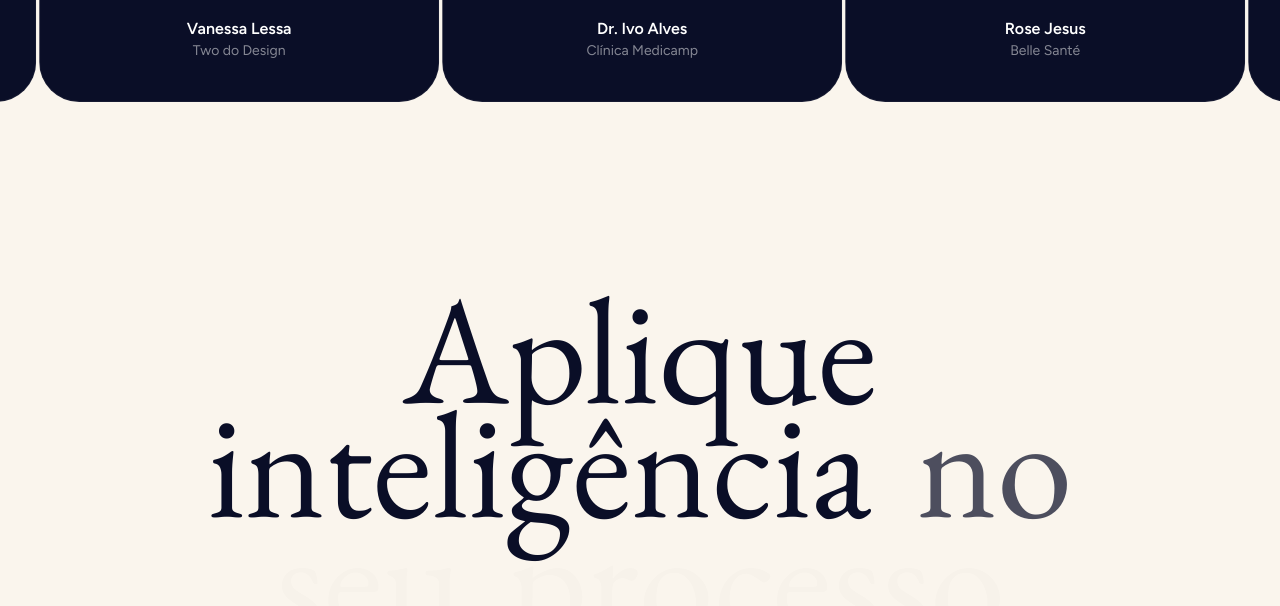
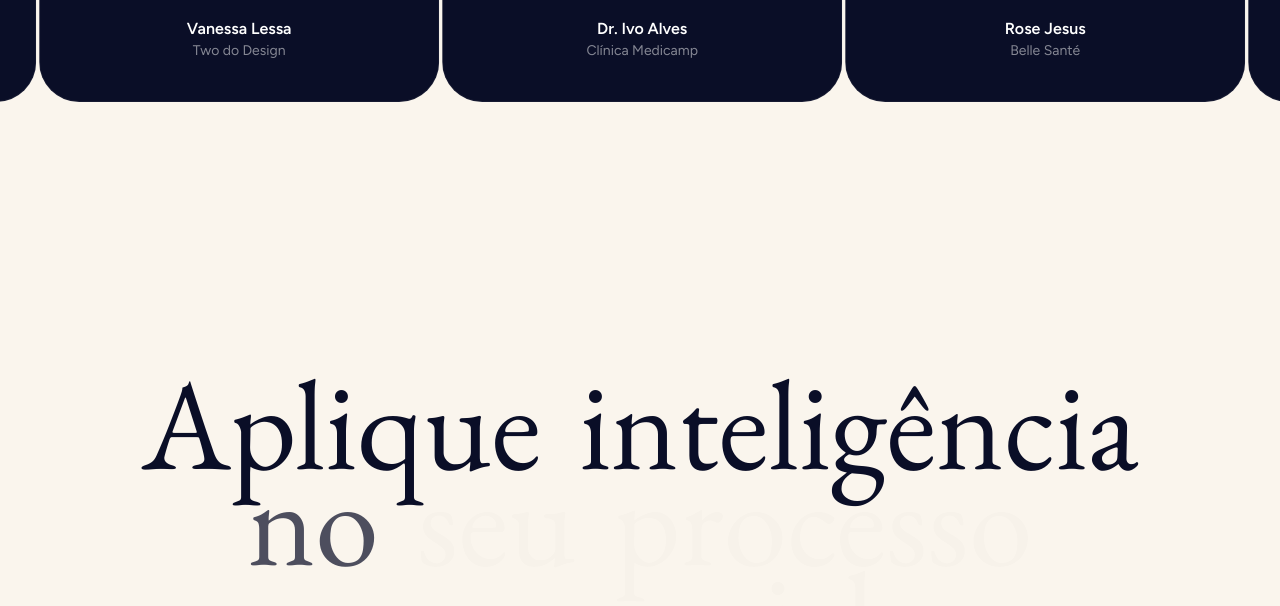
Before and after one commit to intelli-ia/intelli-website, a React (Vite) app in the folder web/: page / in a window 1280 px wide. Shown: the part 3680-4286 px from the top of the page. Built offline with nearby package versions, Linux system fonts and the light colour scheme.

Commit message:
style: adjust RoughCircle bounding box and reduce CTA kinetic title font size

```diff
--- a/web/src/components/sections/cta.tsx
+++ b/web/src/components/sections/cta.tsx
@@ -27,7 +27,7 @@ export function CTA() {
                         {/* Kinetic Title */}
                         <KineticText
                             text="Aplique inteligência no seu processo comercial"
-                            className="font-garamond text-5xl md:text-8xl lg:text-[9.5rem] text-intelli-blue leading-[0.75] lg:leading-[0.65] mb-12 max-w-7xl"
+                            className="font-garamond text-5xl md:text-8xl lg:text-[8rem] text-intelli-blue leading-[0.75] lg:leading-[0.65] mb-12 max-w-7xl"
                             color="text-intelli-blue"
                             progress={titleProgress}
                             notationWord="comercial"
--- a/web/src/components/ui/rough-circle.tsx
+++ b/web/src/components/ui/rough-circle.tsx
@@ -12,7 +12,7 @@ export function RoughCircle({ progress, range, color = "#BFFF00" }: RoughCircleP
   return (
     <svg
       viewBox="0 0 200 100"
-      className="absolute -inset-x-6 -inset-y-4 w-[calc(100%+3rem)] h-[calc(100%+2rem)] pointer-events-none z-[-1]"
+      className="absolute -inset-x-14 -top-1 -bottom-7 w-[calc(100%+5rem)] h-[calc(100%+2rem)] pointer-events-none z-[-1]"
       preserveAspectRatio="none"
     >
       {/* First stroke */}
```
